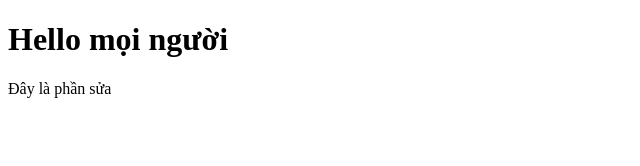
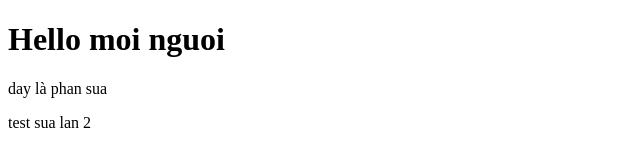
Before and after one commit to Thanhdtka/f8_fullstack_thanhdt, a plain HTML site: page day_1/index.html in a window 1280 px wide. Shown: the whole page, without its empty margins (0-640 px from the left). Drawn offline with Linux system fonts and the light colour scheme.

Commit message:
sua bai tap day 1

```diff
--- a/day_1/index.html
+++ b/day_1/index.html
@@ -6,7 +6,8 @@
     <title>bài tập buổi 1</title>
 </head>
 <body>
-    <h1>Hello mọi người</h1>
-    <p>Đây là phần sửa</p>
+    <h1>Hello moi nguoi</h1>
+    <p>day là phan sua</p>
+    <p>test sua lan 2</p>
 </body>
 </html>
```
